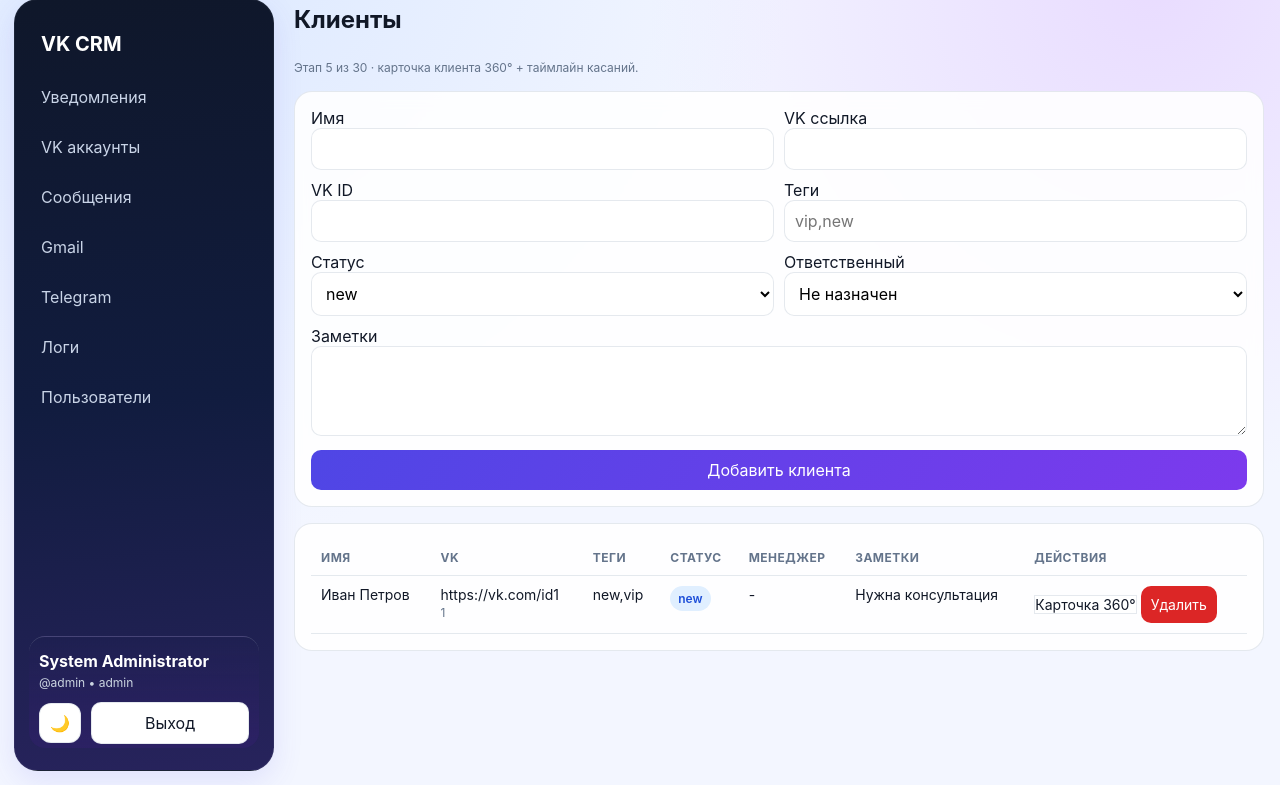
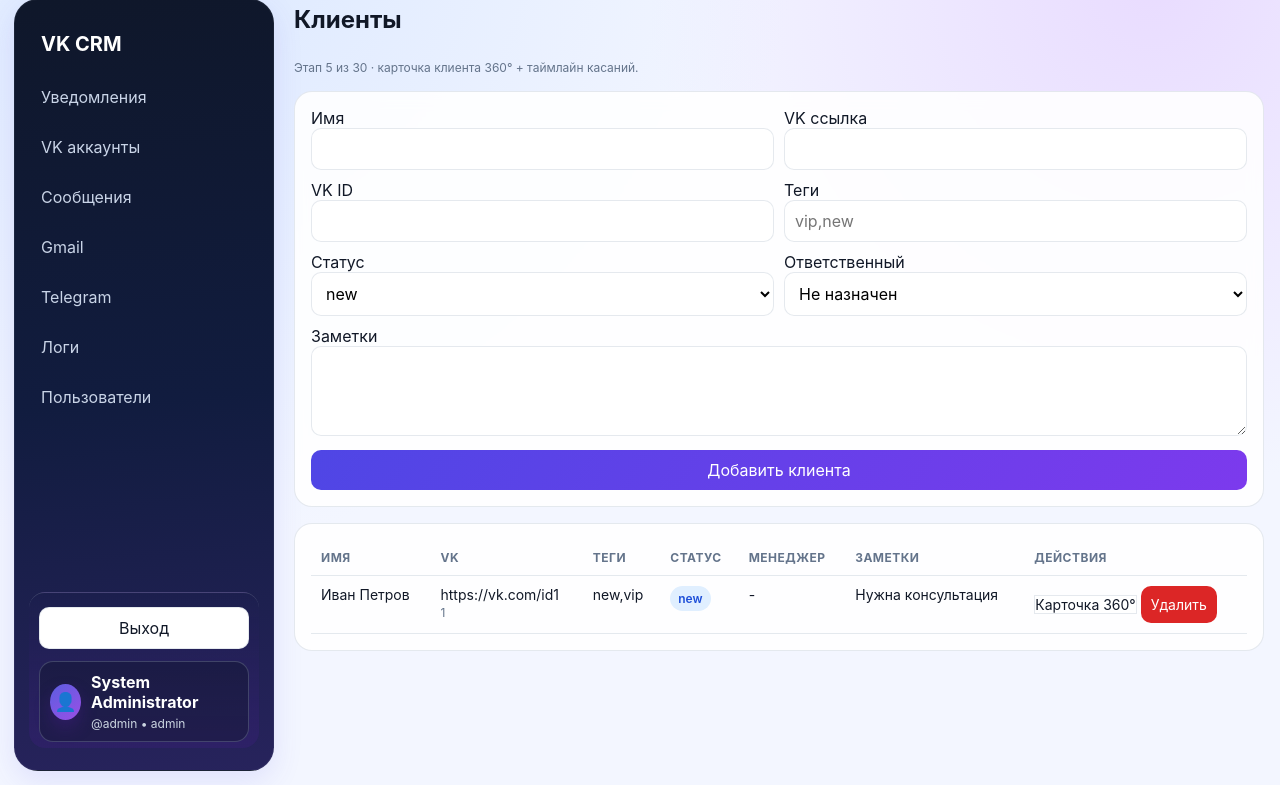
Before and after one commit to vhudoverdiev/Message, a FastAPI app: page /clients in a window 1280 px wide. Shown: the part 15-800 px from the top of the page. Run offline with FastAPI, Linux system fonts and the light colour scheme; the visitor is signed in with stand-in values (Sample User, id 1); data comes from the database, SQL or seed files in the repository.

Commit message:
Обновить нижний блок сайдбара и убрать кнопку темы

```diff
--- a/app/static/style.css
+++ b/app/static/style.css
@@ -108,17 +108,40 @@
 }
 
 .sidebar-footer {
+    margin-top: auto;
     border-top: 1px solid rgba(203, 213, 225, 0.2);
-    padding: 14px 10px 4px;
-    background: linear-gradient(180deg, rgba(255, 255, 255, 0) 0%, rgba(76, 29, 149, 0.18) 100%);
+    padding: 14px 10px 6px;
+    background: linear-gradient(180deg, rgba(255, 255, 255, 0) 0%, rgba(76, 29, 149, 0.22) 100%);
     border-radius: 16px;
     animation: slideUp .45s ease both;
+    display: grid;
+    gap: 12px;
 }
 
 .account-panel {
+    display: flex;
+    align-items: center;
+    gap: 10px;
+    background: rgba(15, 23, 42, 0.4);
+    border: 1px solid rgba(148, 163, 184, 0.3);
+    border-radius: 14px;
+    padding: 10px;
+}
+
+.account-avatar {
+    width: 36px;
+    height: 36px;
+    border-radius: 50%;
+    display: grid;
+    place-items: center;
+    font-size: 18px;
+    background: linear-gradient(140deg, rgba(99, 102, 241, 0.9), rgba(168, 85, 247, 0.9));
+    box-shadow: 0 8px 16px rgba(76, 29, 149, 0.35);
+}
+
+.account-meta {
     display: grid;
     gap: 4px;
-    margin-bottom: 12px;
 }
 
 .account-panel strong {
@@ -131,21 +154,7 @@
 
 .sidebar-footer-actions {
     display: flex;
-    gap: 10px;
     align-items: center;
-}
-
-.sidebar-icon-btn {
-    background: rgba(255, 255, 255, 0.14);
-    color: #fff;
-    border-color: rgba(255, 255, 255, 0.2);
-    transition: transform .25s ease, box-shadow .25s ease, background .25s ease;
-}
-
-.sidebar-icon-btn:hover {
-    transform: translateY(-1px) rotate(-8deg);
-    background: rgba(255, 255, 255, 0.2);
-    box-shadow: 0 8px 18px rgba(15, 23, 42, 0.25);
 }
 
 .sidebar-logout-form {
--- a/app/templates/base.html
+++ b/app/templates/base.html
@@ -23,15 +23,17 @@
         </div>
 
         <div class="sidebar-footer">
-            <div class="account-panel">
-                <strong>{{ current_user.full_name }}</strong>
-                <div class="small">@{{ current_user.username }} • {{ current_user.role }}</div>
-            </div>
             <div class="sidebar-footer-actions">
-                <button class="btn secondary icon-btn sidebar-icon-btn" type="button" id="theme-toggle" aria-label="Переключить тему">🌙</button>
                 <form action="/logout" method="post" class="inline-form sidebar-logout-form">
                     <button class="btn secondary" type="submit">Выход</button>
                 </form>
+            </div>
+            <div class="account-panel">
+                <div class="account-avatar" aria-hidden="true">👤</div>
+                <div class="account-meta">
+                    <strong>{{ current_user.full_name }}</strong>
+                    <div class="small">@{{ current_user.username }} • {{ current_user.role }}</div>
+                </div>
             </div>
         </div>
     </aside>
```
